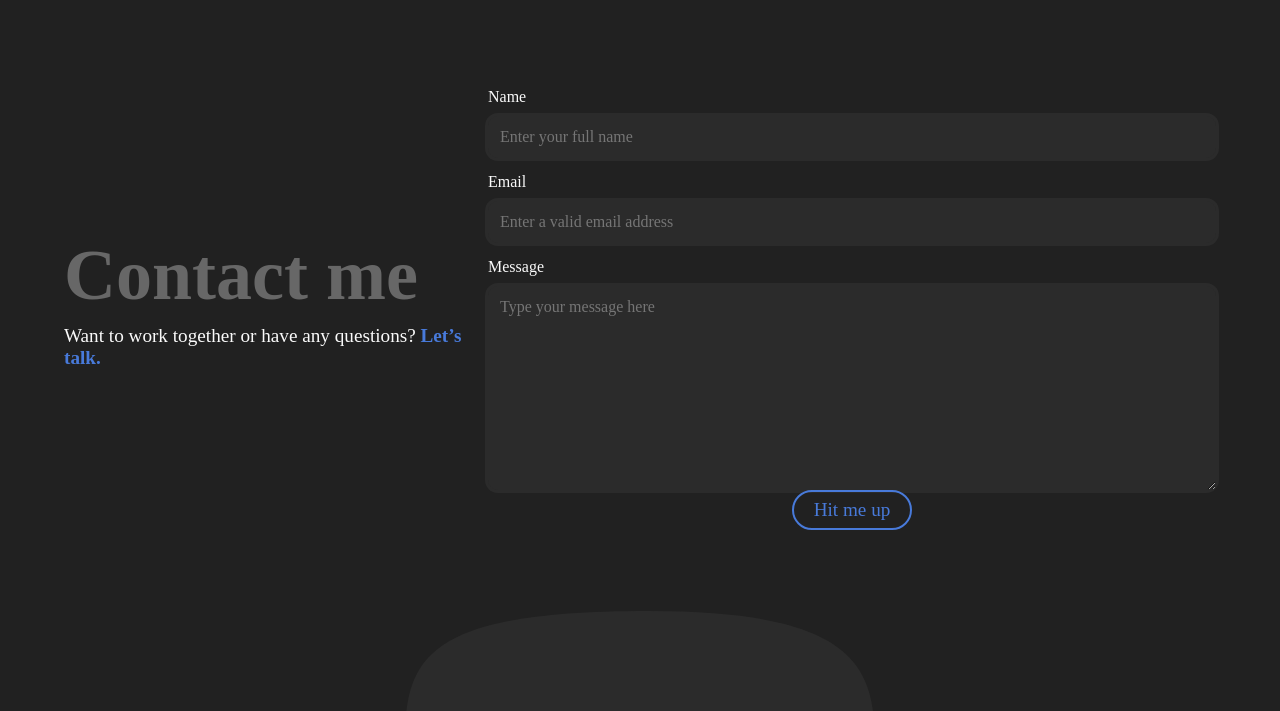
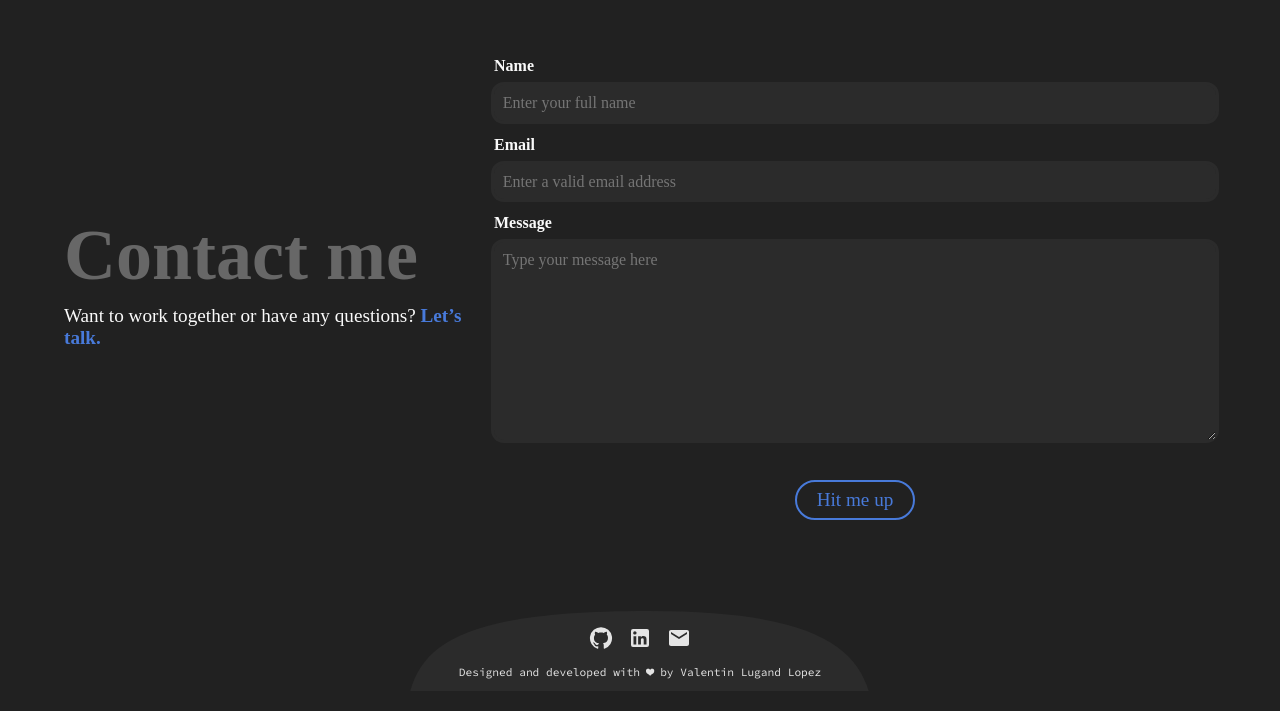
Before and after one commit to valentinllpz/Portfolio, a Next.js app in the folder frontend/: page / in a window 1280 px wide. Shown: the part 2489-3200 px from the top of the page. Built offline with nearby package versions, Linux system fonts and the light colour scheme; no server answers; a web font is replaced by a local one.

Commit message:
frontend initial styling and structure done

```diff
--- a/frontend/components/Footer.tsx
+++ b/frontend/components/Footer.tsx
@@ -1,4 +1,7 @@
 import Image from "next/image";
+import GitHubIcon from '@mui/icons-material/GitHub';
+import LinkedInIcon from '@mui/icons-material/LinkedIn';
+import EmailIcon from '@mui/icons-material/Email';
 import styles from "../styles/Footer.module.scss";
 
 const Footer = () => {
@@ -7,6 +10,12 @@ const Footer = () => {
       <div className={styles.imageContainer}>
         <Image src="/images/footer.svg" alt="footer" layout="fill"  className={styles.image}/>
       </div>
+	  <div className={styles.icons}>
+	  	<GitHubIcon color='inherit'/>
+	  	<LinkedInIcon color='inherit'/>
+	  	<EmailIcon color='inherit'/>
+	  </div>
+	  <div className={styles.text}>Designed and developed with ❤ by Valentin Lugand Lopez</div>
     </footer>
   );
 };
--- a/frontend/components/Form.tsx
+++ b/frontend/components/Form.tsx
@@ -66,9 +66,10 @@ const Form = ({ submitForm }: { submitForm: () => void }) => {
 
   return (
     <form className={styles.form} onSubmit={handleSubmit}>
+      <div className={styles.inputs}>
         <div className={styles.inputContainer}>
           <label htmlFor="name" className={styles.inputLabel}>
-          Name{" "}
+            <b>Name</b>
           </label>
           <input
             className={styles.inputField}
@@ -83,7 +84,7 @@ const Form = ({ submitForm }: { submitForm: () => void }) => {
         </div>
         <div className={styles.inputContainer}>
           <label htmlFor="email" className={styles.inputLabel}>
-          Email
+		  <b>Email</b>
           </label>
           <input
             className={styles.inputField}
@@ -98,18 +99,21 @@ const Form = ({ submitForm }: { submitForm: () => void }) => {
         </div>
         <div className={styles.inputContainer}>
           <label htmlFor="message" className={styles.inputLabel}>
-          Message
+		  	<b>Message</b>
           </label>
           <textarea
-          className={styles.inputField}
+            className={`${styles.inputField} ${styles.inputMessage}`}
             name="message"
-          maxLength={5000}
+            maxLength={4000}
             placeholder="Type your message here"
             rows={10}
             value={values.message}
             onChange={handleChange}
           />
-        {errors.message && <p className={styles.errorMsg}>{errors.message}</p>}
+          {errors.message && (
+            <p className={styles.errorMsg}>{errors.message}</p>
+          )}
+        </div>
       </div>
       <Button text="Hit me up" type="submit" />
     </form>
--- a/frontend/package.json
+++ b/frontend/package.json
@@ -12,7 +12,7 @@
     "@emotion/react": "^11.10.0",
     "@emotion/styled": "^11.10.0",
     "@fullpage/react-fullpage": "^0.1.27",
-    "@mui/icons-material": "^5.8.4",
+    "@mui/icons-material": "^5.10.3",
     "@mui/material": "^5.10.1",
     "@octokit/rest": "^19.0.4",
     "@octokit/types": "^7.2.0",
--- a/frontend/styles/Contact.module.scss
+++ b/frontend/styles/Contact.module.scss
@@ -3,16 +3,16 @@
 .contact {
 	display: flex;
 	flex-direction: row;
-	justify-content: left;
+	justify-content: center;
 	align-items: center;
-	gap: 3vh;
+	gap: 30px;
 	min-height: calc(100vh - 100px);
 	padding-top: 80px;
 	padding-left: 5vw;
 	padding-right: 5vw;
+	padding-bottom: 5vh;
 	background-color: inherit;
 	scroll-snap-align: start;
-	overflow: auto;
 	height: fit-content;
 
 	.leftContainer {
@@ -27,6 +27,7 @@
 		text-align: center;
 		align-items: center;
 		min-width: 100%;
+		min-height: 100%;
 		font-family: SF-Pro-Display;
 		font-weight: 800;
 		font-size: 3.1rem;
--- a/frontend/styles/Footer.module.scss
+++ b/frontend/styles/Footer.module.scss
@@ -1,8 +1,9 @@
 @use 'vars';
 
 .footer {
+	background-color: inherit;
 	max-width: 100vw;
-	height: 100px;
+	height: 80px;
 	margin-top: auto;
 	position: relative;
 	overflow: hidden;
@@ -15,4 +16,20 @@
 		position: absolute;
 		left: calc(50vw - 250px);
 	}
+
+	.icons {
+		display: flex;
+		align-items: center;
+		justify-content: center;
+		gap: 15px;
+		padding: 15px;
+	}
+
+	.text {
+		text-align: center;
+		font-family: Source-Code-Pro;
+		font-weight: 400;
+		font-size: 0.7rem;
+		line-height: 2.2ch;
+	}
 }
--- a/frontend/styles/Form.module.scss
+++ b/frontend/styles/Form.module.scss
@@ -5,7 +5,14 @@
 	height: fit-content;
 	display: flex;
 	flex-direction: column;
+	justify-content: center;
+
+	.inputs {
+
+		display: flex;
+		flex-direction: column;
 		justify-content: space-evenly;
+		margin-bottom: 5vh;
 
 		.inputContainer {
 			display: flex;
@@ -29,12 +36,16 @@
 				outline: none;
 				border: none;
 				border-radius: 10px;
-			padding: 1.5ch;
+				padding: 1.1ch;
 				color: inherit;
 				outline-style: solid;
 				outline-color: vars.$color-grey-transparent;
+			}
+
+			.inputMessage {
 				resize: vertical;
-			max-height: 50vh;
+				max-height: 40vh;
+				min-height: 100px;
 			}
 
 			.errorMsg {
@@ -46,3 +57,4 @@
 			}
 		}
 	}
+}
--- a/frontend/styles/globals.scss
+++ b/frontend/styles/globals.scss
@@ -174,7 +174,7 @@ a {
 p {
 	font-family: SF-Compact-Text;
 	font-weight: 200;
-	font-size: calc(0.2vmax + 0.85rem);
+	font-size: 1rem;
 	line-height: 2.2ch;
 
 	span {
```
Also changed, not shown: 1 other file (tests, documents, lock files or other folders). Lines whose indentation alone changed are shown as unchanged.
